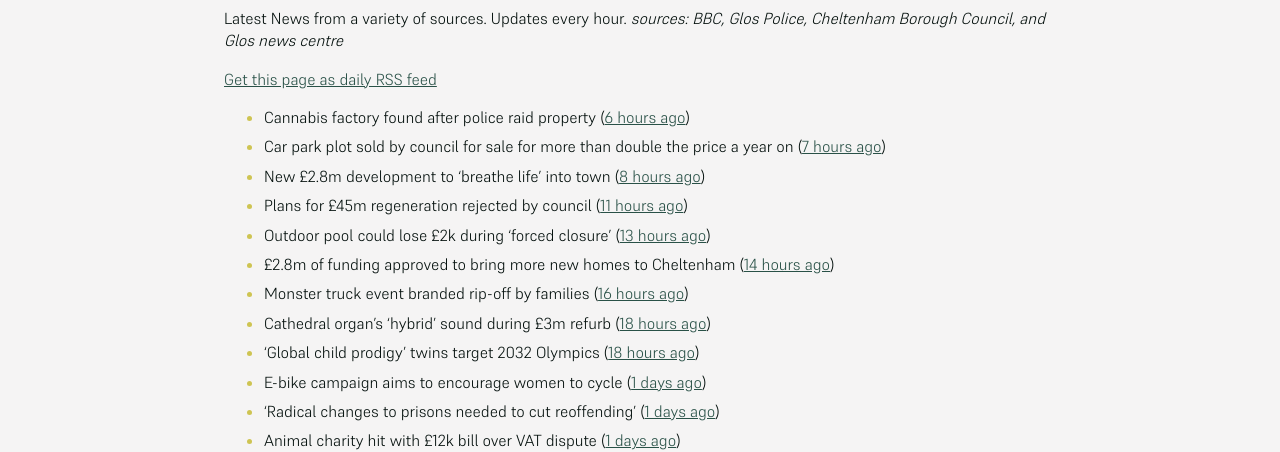
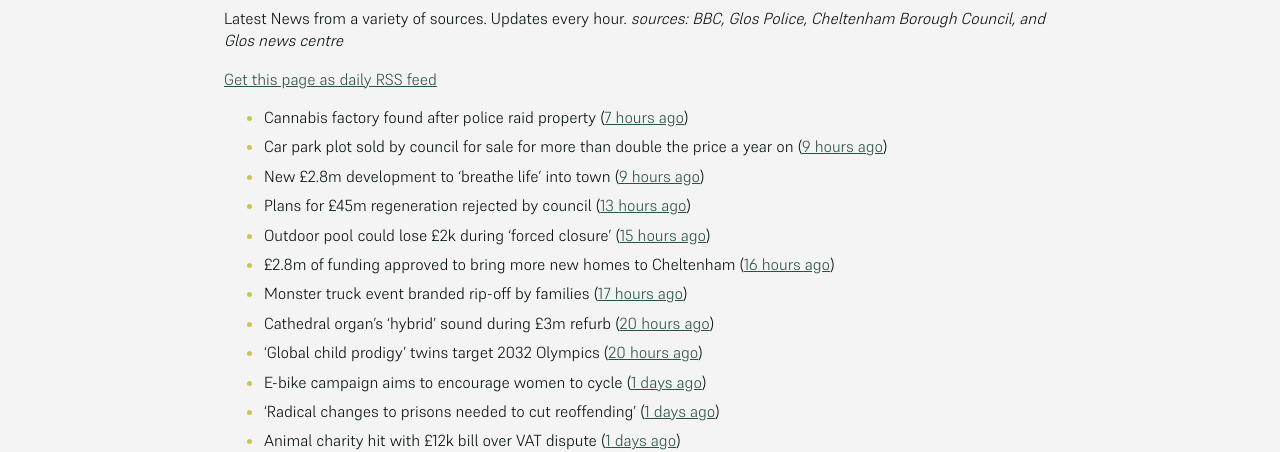
Before and after one commit to mat-0/cheltenham-open-data, a Jekyll site: the page built from _pages/news.md, in a window 1280 px wide. Shown: the part 266-718 px from the top of the page. Built offline with Jekyll 4.4.1, drawn with Linux system fonts in a browser that asks for light colours.

Commit message:
Updated 2025-07-03 01:24:33

```diff
--- a/_pages/news.md
+++ b/_pages/news.md
@@ -12,15 +12,15 @@ _sources: BBC, Glos Police, Cheltenham Borough Council, and Glos news centre_
 [Get this page as daily RSS feed](/daily.rss)
 
 <!-- news_marker starts -->
-- Cannabis factory found after police raid property ([6 hours ago](https://www.bbc.com/news/articles/cx2jxv80022o))
-- Car park plot sold by council for sale for more than double the price a year on ([7 hours ago](https://gloucesternewscentre.co.uk/car-park-plot-sold-by-council-for-sale-for-more-than-double-the-price-a-year-on/))
-- New £2.8m development to 'breathe life' into town ([8 hours ago](https://www.bbc.com/news/articles/cvg8n8djp0no))
-- Plans for £45m regeneration rejected by council ([11 hours ago](https://www.bbc.com/news/articles/ckg3jn2207ro))
-- Outdoor pool could lose £2k during 'forced closure' ([13 hours ago](https://www.bbc.com/news/articles/cvg885vxldgo))
-- £2.8m of funding approved to bring more new homes to Cheltenham ([14 hours ago](https://www.cheltenham.gov.uk/news/article/3027/28m_of_funding_approved_to_bring_more_new_homes_to_cheltenham))
-- Monster truck event branded rip-off by families ([16 hours ago](https://www.bbc.com/news/articles/c4gdmy874q4o))
-- Cathedral organ's 'hybrid' sound during £3m refurb ([18 hours ago](https://www.bbc.com/news/articles/cy4nngn7pgxo))
-- 'Global child prodigy' twins target 2032 Olympics ([18 hours ago](https://www.bbc.com/news/articles/c0k7x723zr1o))
+- Cannabis factory found after police raid property ([7 hours ago](https://www.bbc.com/news/articles/cx2jxv80022o))
+- Car park plot sold by council for sale for more than double the price a year on ([9 hours ago](https://gloucesternewscentre.co.uk/car-park-plot-sold-by-council-for-sale-for-more-than-double-the-price-a-year-on/))
+- New £2.8m development to 'breathe life' into town ([9 hours ago](https://www.bbc.com/news/articles/cvg8n8djp0no))
+- Plans for £45m regeneration rejected by council ([13 hours ago](https://www.bbc.com/news/articles/ckg3jn2207ro))
+- Outdoor pool could lose £2k during 'forced closure' ([15 hours ago](https://www.bbc.com/news/articles/cvg885vxldgo))
+- £2.8m of funding approved to bring more new homes to Cheltenham ([16 hours ago](https://www.cheltenham.gov.uk/news/article/3027/28m_of_funding_approved_to_bring_more_new_homes_to_cheltenham))
+- Monster truck event branded rip-off by families ([17 hours ago](https://www.bbc.com/news/articles/c4gdmy874q4o))
+- Cathedral organ's 'hybrid' sound during £3m refurb ([20 hours ago](https://www.bbc.com/news/articles/cy4nngn7pgxo))
+- 'Global child prodigy' twins target 2032 Olympics ([20 hours ago](https://www.bbc.com/news/articles/c0k7x723zr1o))
 - E-bike campaign aims to encourage women to cycle ([1 days ago](https://www.bbc.com/news/articles/c9w11l9y7qno))
 - 'Radical changes to prisons needed to cut reoffending' ([1 days ago](https://www.bbc.com/news/articles/cm2zz75v286o))
 - Animal charity hit with £12k bill over VAT dispute ([1 days ago](https://www.bbc.com/news/articles/cglzy4518y9o))
```
Also changed, not shown: _data/flood.json (+5 -27 lines), _pages/terrorism.md (+1 -1 lines), index.md (+6 -6 lines).
